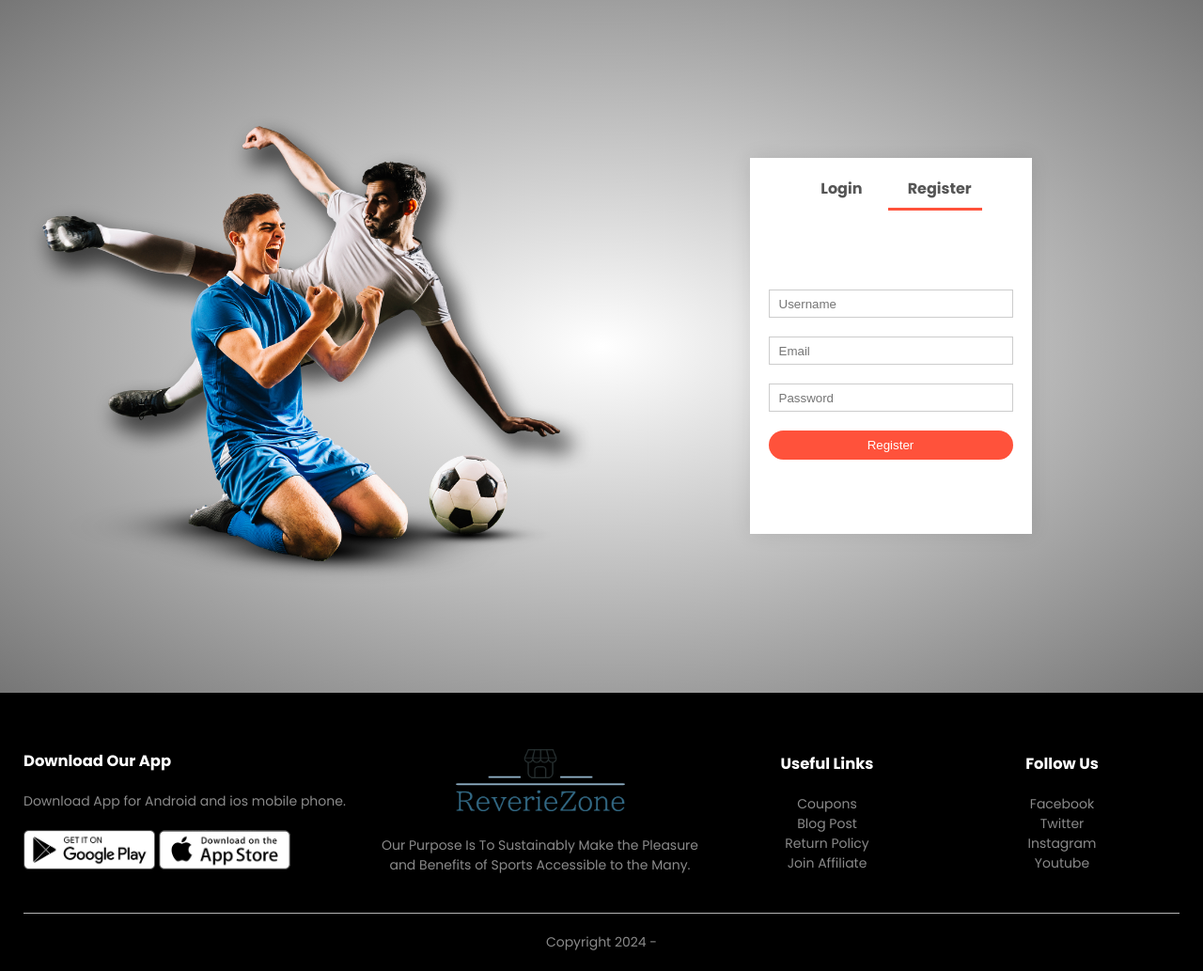
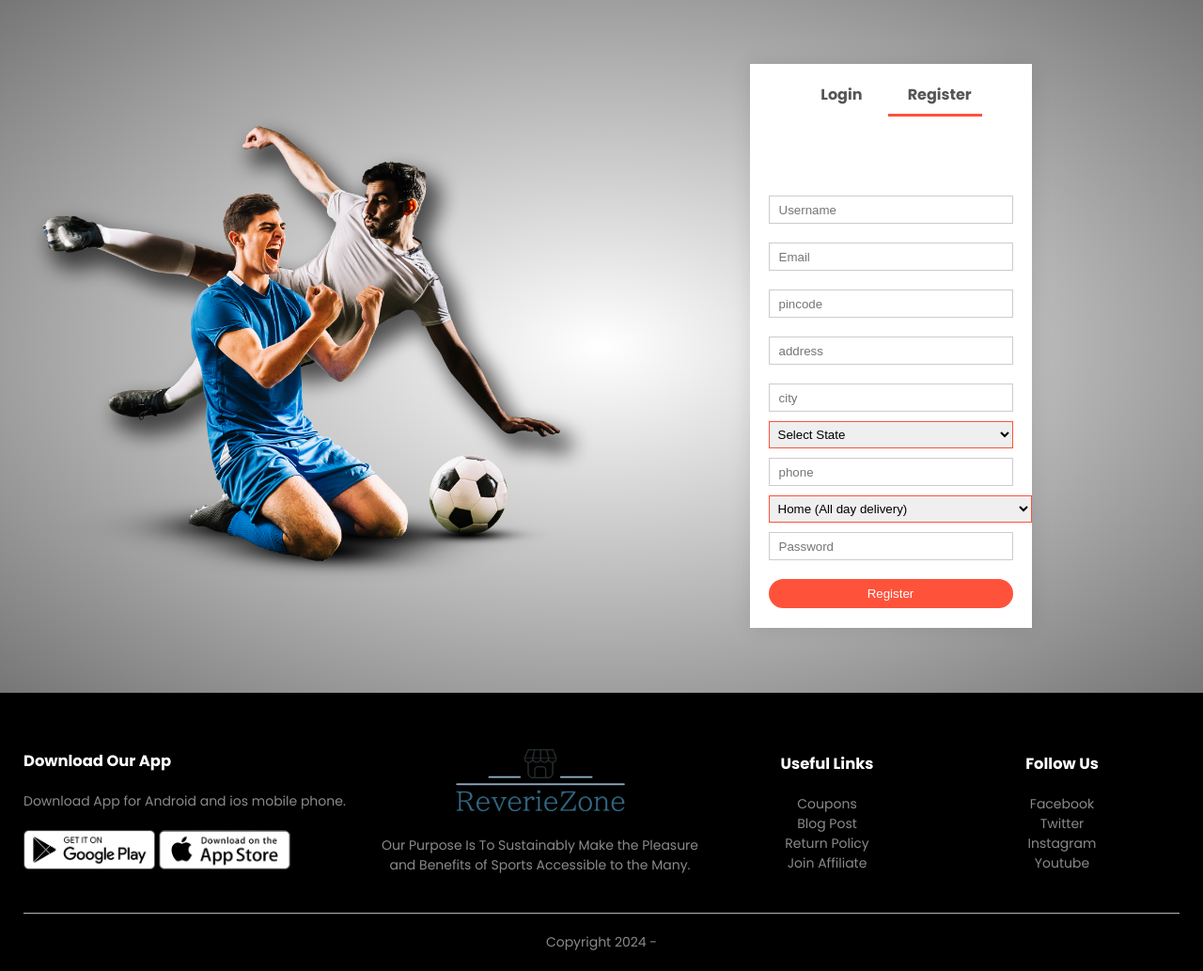
Before and after one commit to Anirudh-M-C/ReverieZone, a Django app: page /customer/ in a window 1280 px wide. Shown: the part 93-1126 px from the top of the page at 94% size. Run offline with Django 3.2, Linux system fonts and the light colour scheme.

Commit message:
accout management

```diff
--- a/reveriezone/customers/models.py
+++ b/reveriezone/customers/models.py
@@ -1,5 +1,6 @@
 from django.db import models
 from django.contrib.auth.models import User
+
 
 # Create your models here.
 class Customer(models.Model):
@@ -53,7 +54,7 @@
     ]
 
     name=models.CharField(max_length=200)
-    address=models.TextField()
+    address=models.TextField(blank=True, null=True)
     pincode=models.CharField(max_length=6)
     city=models.CharField(max_length=100)
     state = models.CharField(max_length=2, choices=STATE_CHOICES, default='AL')
@@ -65,4 +66,4 @@
     updated_at=models.DateTimeField(auto_now=True)
 
     def __str__(self):
-        return self.title
+        return self.name
--- /dev/null
+++ b/reveriezone/customers/state.py
@@ -0,0 +1,38 @@
+STATE_CHOICES = [
+    ('AP', 'Andhra Pradesh'),
+    ('AR', 'Arunachal Pradesh'),
+    ('AS', 'Assam'),
+    ('BR', 'Bihar'),
+    ('CG', 'Chhattisgarh'),
+    ('GA', 'Goa'),
+    ('GJ', 'Gujarat'),
+    ('HR', 'Haryana'),
+    ('HP', 'Himachal Pradesh'),
+    ('JK', 'Jammu and Kashmir'),
+    ('JH', 'Jharkhand'),
+    ('KA', 'Karnataka'),
+    ('KL', 'Kerala'),
+    ('MP', 'Madhya Pradesh'),
+    ('MH', 'Maharashtra'),
+    ('MN', 'Manipur'),
+    ('ML', 'Meghalaya'),
+    ('MZ', 'Mizoram'),
+    ('NL', 'Nagaland'),
+    ('OD', 'Odisha'),
+    ('PB', 'Punjab'),
+    ('RJ', 'Rajasthan'),
+    ('SK', 'Sikkim'),
+    ('TN', 'Tamil Nadu'),
+    ('TS', 'Telangana'),
+    ('TR', 'Tripura'),
+    ('UK', 'Uttarakhand'),
+    ('UP', 'Uttar Pradesh'),
+    ('WB', 'West Bengal'),
+    ('AN', 'Andaman and Nicobar Islands'),
+    ('CH', 'Chandigarh'),
+    ('DH', 'Dadra and Nagar Haveli'),
+    ('DD', 'Daman and Diu'),
+    ('DL', 'Delhi'),
+    ('LD', 'Lakshadweep'),
+    ('PY', 'Puducherry'),
+    ]
--- a/reveriezone/customers/views.py
+++ b/reveriezone/customers/views.py
@@ -1,5 +1,40 @@
-from django.shortcuts import render
+from django.shortcuts import render,redirect
+from .state import STATE_CHOICES
+from django.contrib.auth.models import User
+from .models import Customer
 
 # Create your views here.
 def show_account(request):
-    return render(request,'account.html')
+    if request.POST and 'register' in request.POST:
+        username=request.POST.get('username')
+        password=request.POST.get('password')
+        email=request.POST.get('email')
+        address=request.POST.get('address')
+        phone=request.POST.get('phone')
+        state=request.POST.get('state')
+        city=request.POST.get('city')
+        phone=request.POST.get('phone')
+        location=request.POST.get('location')
+        pincode=request.POST.get('pincode')
+
+        # create user account
+        user=User.objects.create(
+            username=username,
+            password=password,
+            email=email
+        )
+        #create customer account
+        customer=Customer.objects.create(
+            user=user,
+            phone=phone,
+            address=address,
+            pincode=pincode,
+            location=location,
+            city=city,
+            state=state
+        )
+        return redirect('/')
+    context = {
+        'STATE_CHOICES': STATE_CHOICES,
+    }
+    return render(request, 'account.html', context)
--- a/reveriezone/static/css/style.css
+++ b/reveriezone/static/css/style.css
@@ -401,10 +401,11 @@
     padding: 50px 0;
     background: radial-gradient(#fff, #767676);
 }
+
 .form-container{
     background: #fff;
     width: 300px;
-    height: 400px;
+    height: 600px;
     position: relative;
     text-align: center;
     padding: 20px 0;
--- a/reveriezone/templates/account.html
+++ b/reveriezone/templates/account.html
@@ -17,18 +17,34 @@
                             <span onclick="register()">Register</span>
                             <hr id="Indicator">
                         </div>
-                        <form id="LoginForm">
-                            <input type="text" placeholder="Username">
-                            <input type="password" placeholder="Password">
+                        <form id="LoginForm" method="post" enctype="multipart/form-data">
+                            {% csrf_token %}
+                            <input type="text" required name="username" placeholder="Username">
+                            <input type="password" required name="password" placeholder="Password">
                             <button type="submit" class="btn">Login</button>
                             <a href="">Forget Password</a>
                         </form>
 
-                        <form id="RegForm">
-                            <input type="text" placeholder="Username">
-                            <input type="email" placeholder="Email">
-                            <input type="password" placeholder="Password">
-                            <button type="submit" class="btn">Register</button>
+                        <form id="RegForm"  method="post" enctype="multipart/form-data">
+                            {% csrf_token %}
+                            <input type="text" name="username" maxlength="10" placeholder="Username">
+                            <input type="email" name="email" required placeholder="Email">
+                            <input type="number" name="pincode" placeholder="pincode">
+                            <input type="text" required name="address" placeholder="address">
+                            <input type="city" name="city" placeholder="city">
+                            <select style="width: 100%;" name="state">
+                                <option value="">Select State</option> <!-- Default option for selection -->
+                                {% for state_code, state_name in STATE_CHOICES %}
+                                    <option value="{{ state_code }}">{{ state_name }}</option>
+                                {% endfor %}
+                            </select>
+                            <input type="tel" name="phone" placeholder="phone">
+                            <select name="location">
+                                <option value="Home">Home (All day delivery)</option>
+                                <option value="Workplace">Workplace (Delivery between 10AM-6PM)</option>
+                            </select>
+                            <input type="password" minlength="6" required name="password" placeholder="Password">
+                            <button type="submit" name="register" class="btn">Register</button>
                         </form>
                     </div>
                 </div>
```
Also changed, not shown: reveriezone/db.sqlite3.
